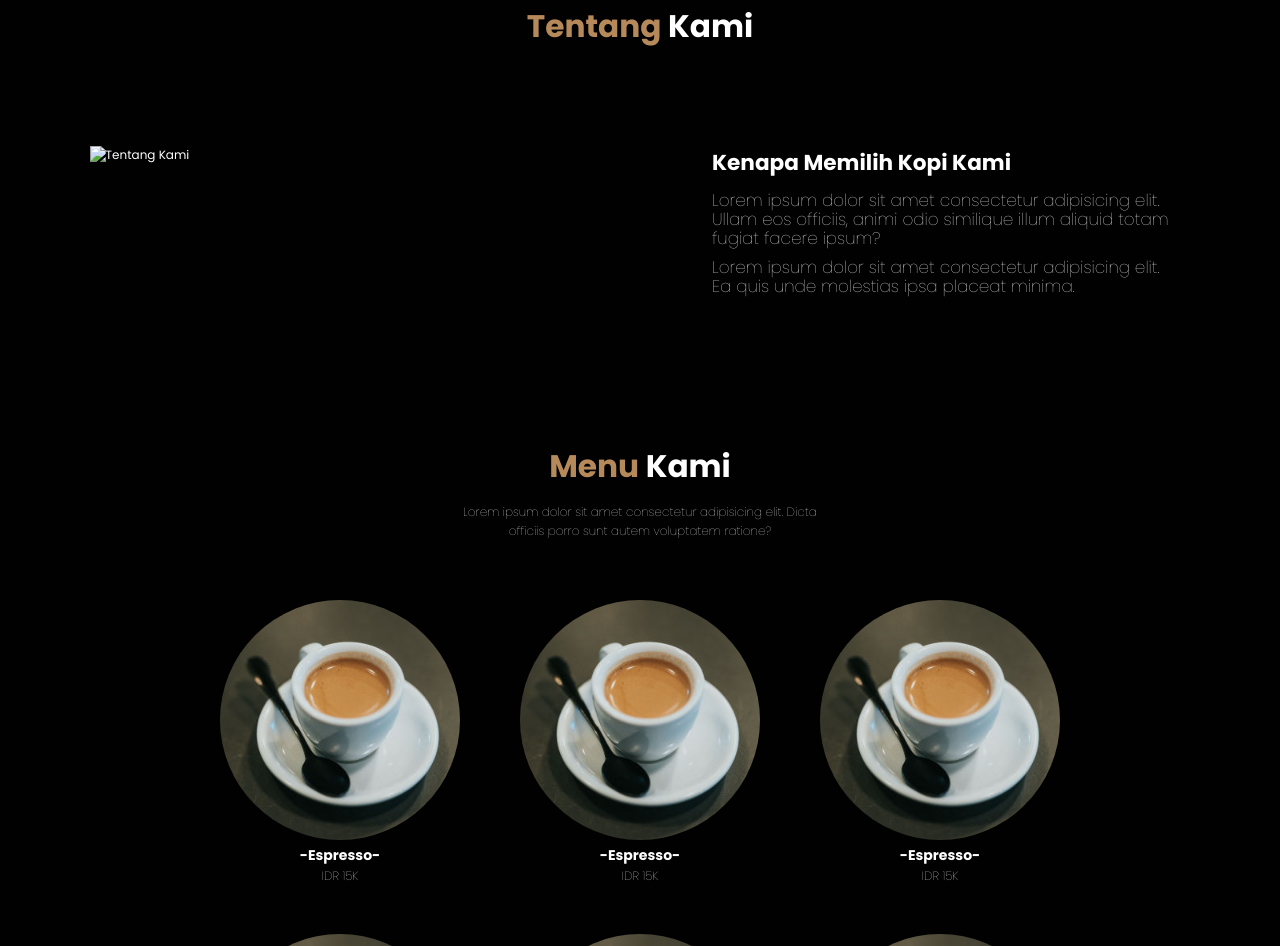
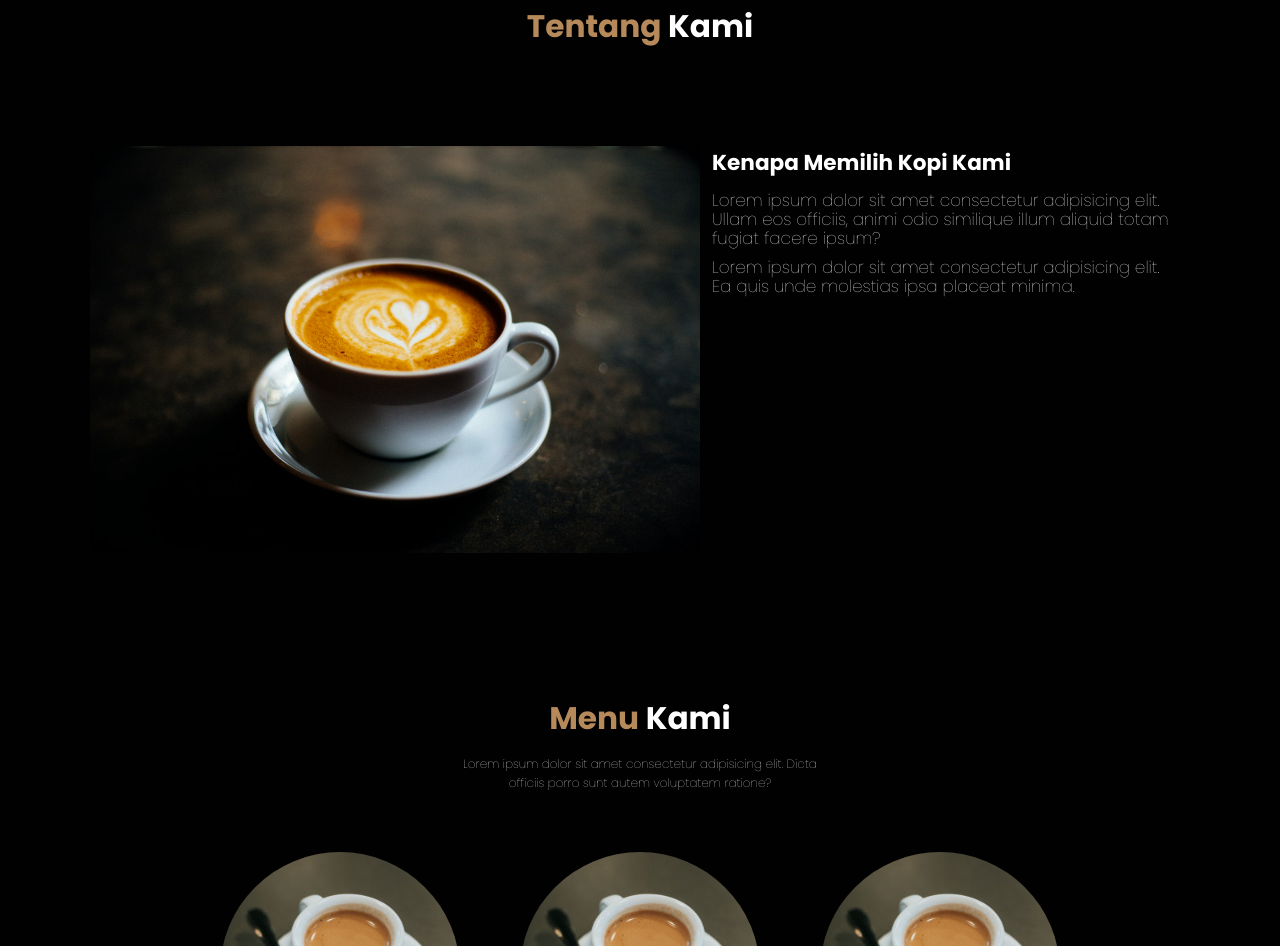
Before and after one commit to RandyParker7/koffi-ello, a plain HTML site: page index.html in a window 1280 px wide. Shown: the part 917-1863 px from the top of the page. Drawn offline with nearby package versions, Linux system fonts and the light colour scheme; the site is published under a folder, as on GitHub Pages, so addresses that start at the root find nothing.

Commit message:
fix for images

```diff
--- a/index.html
+++ b/index.html
@@ -52,7 +52,7 @@
 
         <div class="row">
             <div class="about-img">
-                <img src="/img/tentang-kami.jpg" alt="Tentang Kami">
+                <img src="img/tentang-kami.jpg" alt="Tentang Kami">
             </div>
             <div class="content">
                 <h3>Kenapa Memilih Kopi Kami</h3>
```
